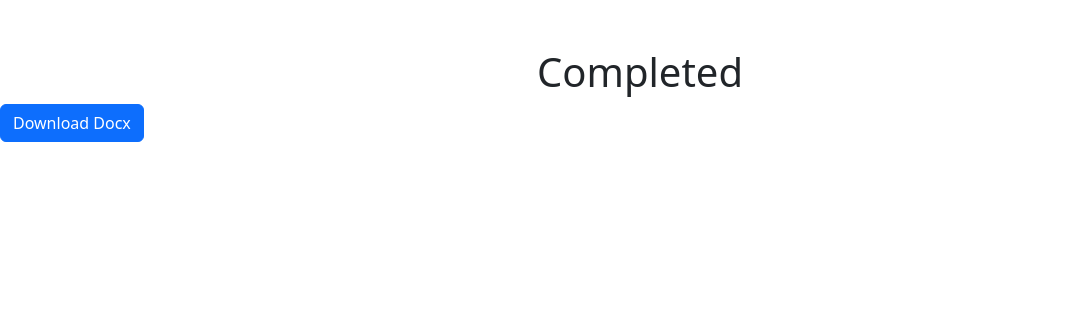
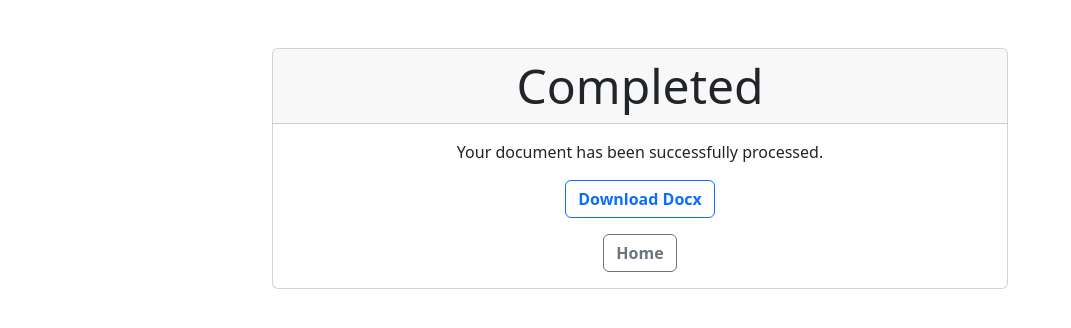
Before and after one commit to lukewanless/docparse, a Django app: template app/parser/templates/parser/completed.html in a window 1280 px wide. Shown: the top 328 px of the page, without its empty margins (0-1071 px from the left). Run offline with Django 4.2, Linux system fonts and the light colour scheme; the template is opened without the code that fills it, so the values that code supplies are empty.

Commit message:
Added end to end functionality

```diff
--- a/app/parser/templates/parser/completed.html
+++ b/app/parser/templates/parser/completed.html
@@ -1,10 +1,21 @@
 {% extends 'parser/base.html' %}
 
-{% block title %}Completed{% endblock %}
+{% block title %} Completed {% endblock %}
 
 {% block content %}
-  <div class="container text-center">
-    <h1 class="mt-5">Completed</h1>
-  </div>
-  <a href="{% url 'completed' %}" class="btn btn-primary" download>Download Docx</a>
+<div class="row justify-content-center my-4">
+    <div class="col-md-7 mt-4">
+        <div class="card">
+            <h1 class="card-header text-center display-5">Completed</h1>
+            <div class="card-body">
+                <div class="text-center">
+                    <p>Your document has been successfully processed.</p>
+                    <a href="{% url 'download_docx' %}" class="btn btn-outline-primary fw-bold mb-3" download>Download Docx</a>
+                    <br>
+                    <a href="{% url 'upload' %}" class="btn btn-outline-secondary fw-bold">Home</a>
+                </div>
+            </div>
+        </div>
+    </div>
+</div>
 {% endblock %}
--- a/app/parser/urls.py
+++ b/app/parser/urls.py
@@ -3,10 +3,10 @@ from django.urls import path
 from . import views
 
 urlpatterns = [
-    path('generate/', views.generate, name='generate'),
     path('error-handler/', views.error_handler, name='error_handler'),
     path('', views.upload, name='upload'),
     path('api/call_openai/', views.call_openai_api, name='call_openai_api'),
     path('completed/', views.completed, name='completed'),
     path('save/', views.save, name='save'),
+    path('download_docx', views.download_docx, name='download_docx'),
 ]
```
Also changed, not shown: app/parser/views.py (+36 -36 lines).
